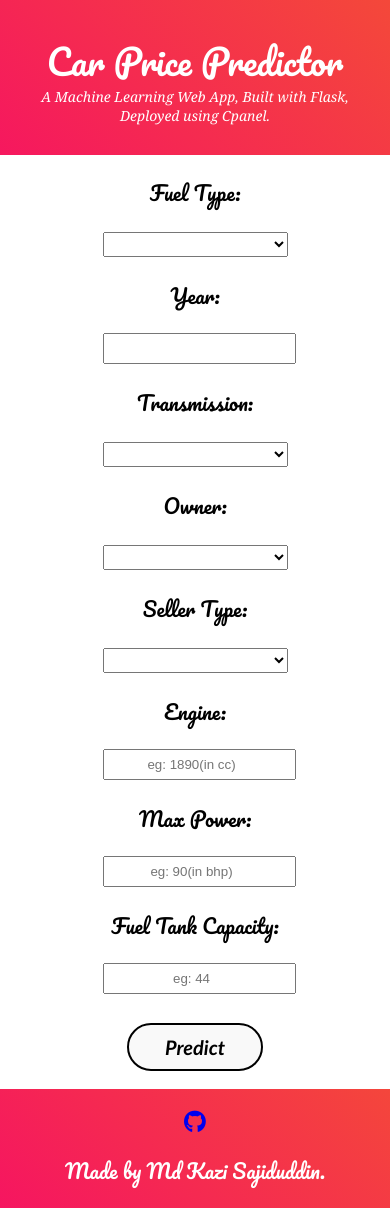
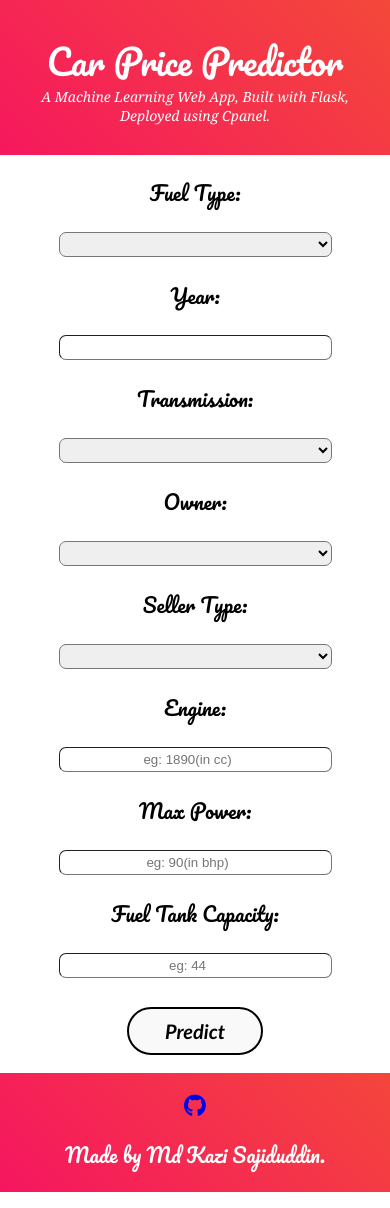
Before and after one commit to Sajid030/car_price_prediction, a Flask app: page / in a window 390 px wide. Run offline with Flask 3, Linux system fonts and the light colour scheme; parts of the project's set-up code (start-up, migrations or seed data) failed here and were passed over; some libraries are stand-ins or nearby versions.

Commit message:
Added responsive design

```diff
--- a/static/css/style.css
+++ b/static/css/style.css
@@ -1,10 +1,10 @@
 html{
 	height: 100%;
-	margin: 0px;
+	width: 100%;
 }
 body{
     font-family: Georgia, 'Times New Roman', Times, serif;
-    margin: 0px;
+    margin: 0;
     font-size: 18px;
     padding: 0;
     width: 100%;
@@ -60,15 +60,22 @@ body{
     display: flex;
     justify-content: center;
 }
+form{
+    width:70%;
+}
 .form-input_heading{
     font-family: 'Pacifico', cursive;
 	font-size: 20px;
+	width:100%;
 }
 .form-input {
 	text-align: center;
 	width: 100%;
 	height: 25px;
 	margin-bottom: 1px;
+	box-sizing: border-box;
+	border-radius: 7px;
+	border-width: thin;
 }
 .predict-button{
 	background: #f9f9f9;
```
